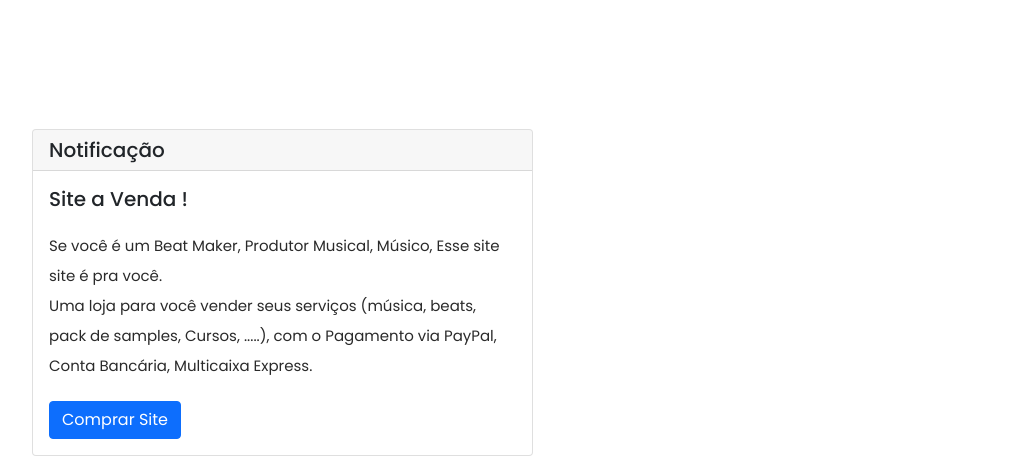
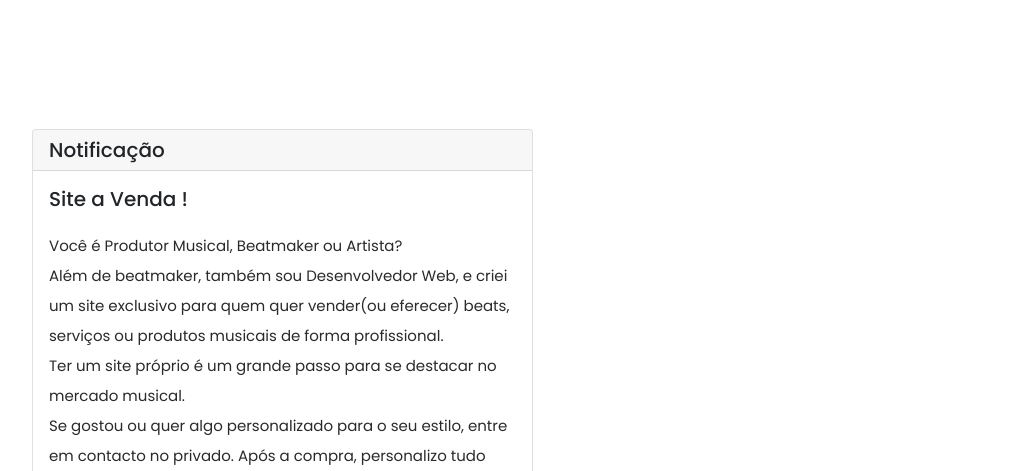
Before and after one commit to pascoalandre/musicshop-online, a plain HTML site: page index.html in a window 1280 px wide. Shown: the part 107-578 px from the top of the page, without its empty margins (50-1079 px from the left). Drawn offline with nearby package versions, Linux system fonts and the light colour scheme.

Commit message:
Add files via upload

```diff
--- a/index.html
+++ b/index.html
@@ -1,4 +1,3 @@
-
 <!DOCTYPE html>
 <html lang="en">
 
@@ -85,8 +84,14 @@
   <h5 class="card-header">Notificação</h5>
   <div class="card-body">
     <h5 class="card-title">Site a Venda !</h5>
-    <p class="card-text">Se você é um Beat Maker, Produtor Musical, Músico, Esse site site é pra você.<br>
-   Uma loja para você vender seus serviços (música, beats, pack de samples, Cursos, .....), com o Pagamento via PayPal, Conta Bancária, Multicaixa Express.</p>
+    <p class="card-text">Você é Produtor Musical, Beatmaker ou Artista?<br>
+Além de beatmaker, também sou Desenvolvedor Web, e criei um site exclusivo para quem quer vender(ou eferecer) beats, serviços ou produtos musicais de forma profissional.
+<br>
+Ter um site próprio é um grande passo para se destacar no mercado musical.
+<br>
+Se gostou ou quer algo personalizado para o seu estilo, entre em contacto no privado.
+Após a compra, personalizo tudo conforme o seu gosto.
+</p>
     <a href="https://www.instagram.com/darioandre15?igsh=MWtvZGVhNHUzNDRxYg==" class="btn btn-primary">Comprar Site</a>
   </div>
 </div>
```
Also changed, not shown: comprar.html (+1 -1 lines).
